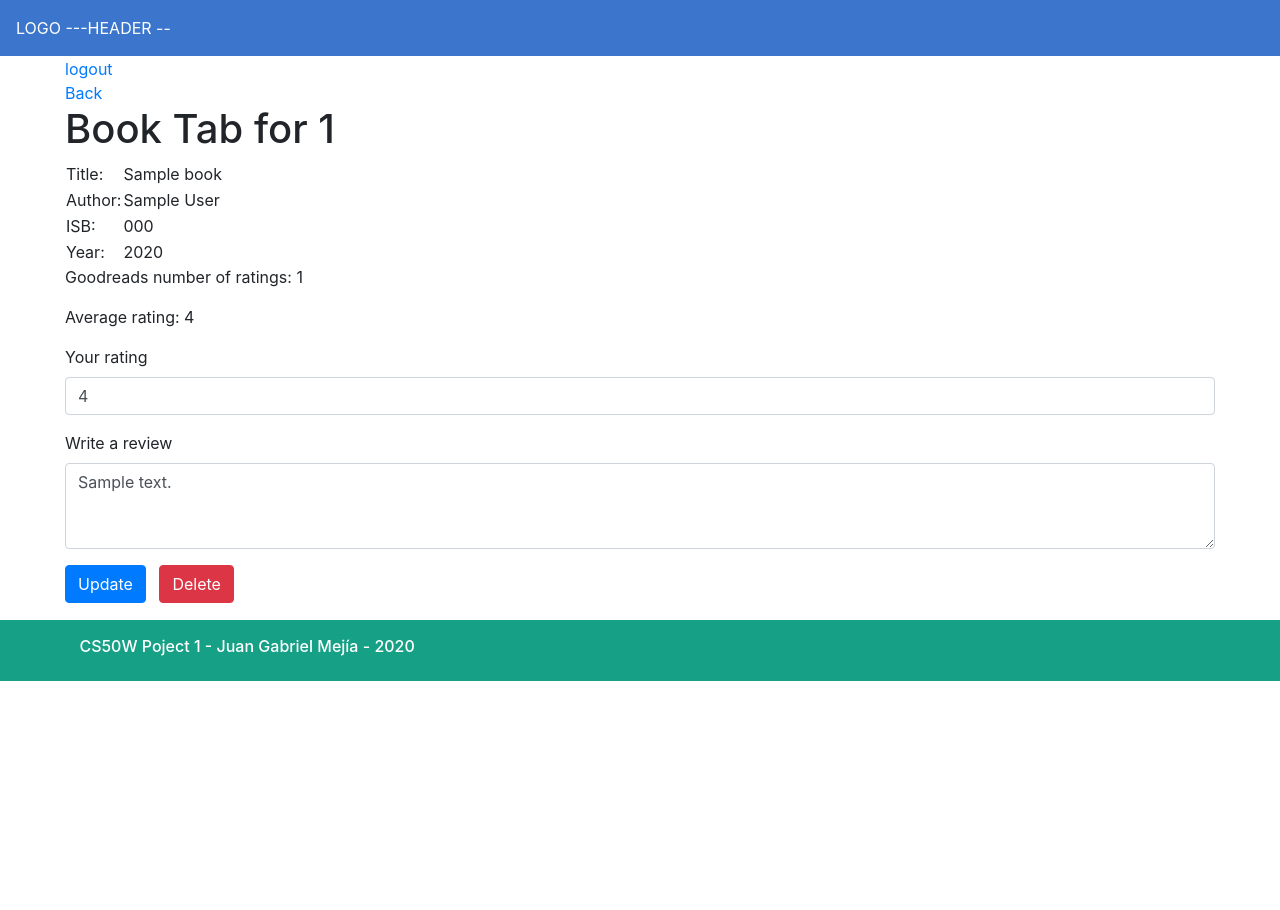
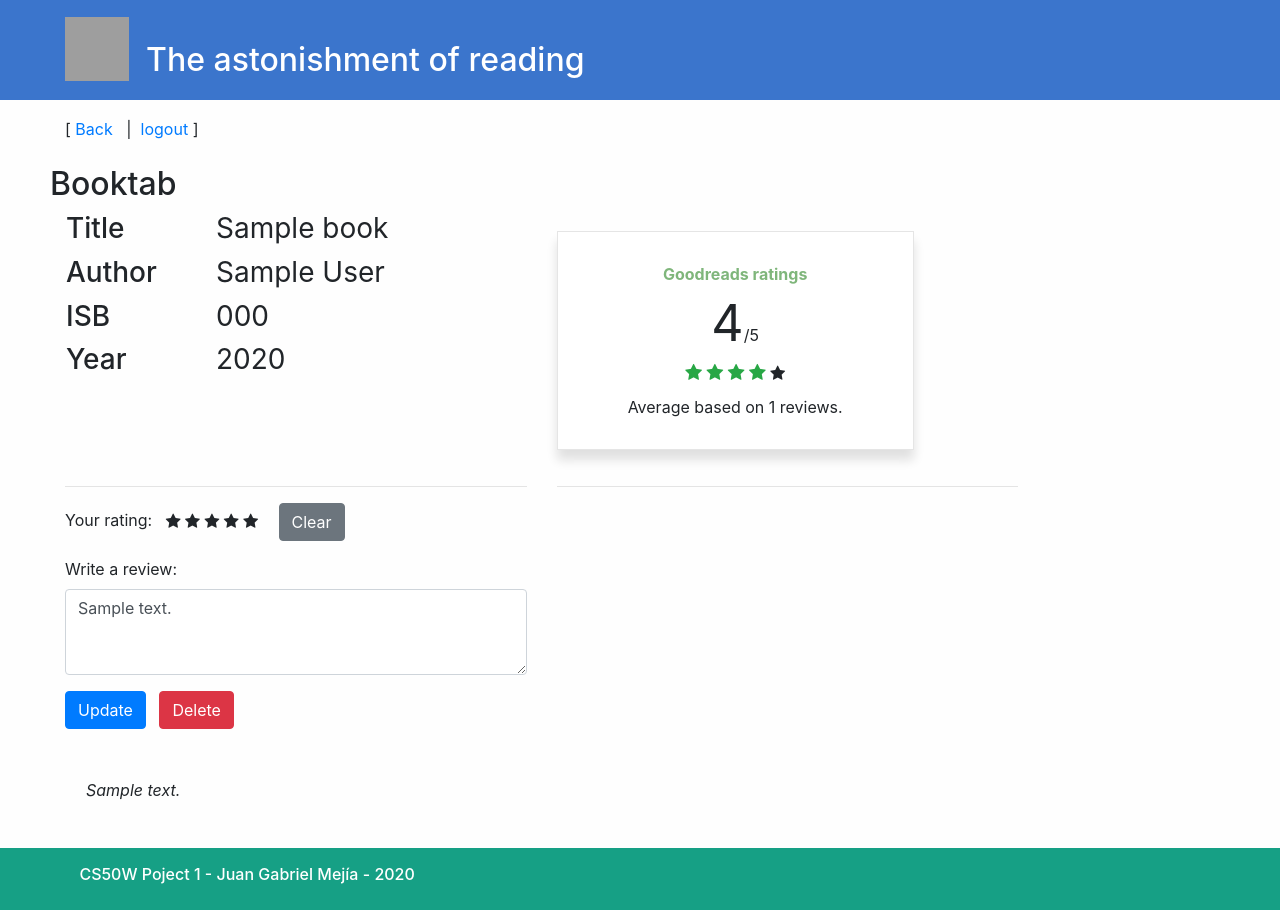
Before and after one commit to juan-hdv/Book-Reviewing, a Flask app: template templates/booktab.html in a window 1280 px wide. Before the commit the page ends 681 px from the top, so only its background shows below. Run offline with Flask 2, Linux system fonts and the light colour scheme; the template is opened without the code that fills it: most values are stand-ins (such as "Sample title", 1, 10 or a date in 2020); some libraries are stand-ins or nearby versions; grey boxes are pictures that could not be loaded.

Commit message:
All requirements done so far!

```diff
--- a/application.py
+++ b/application.py
@@ -3,14 +3,43 @@ import requests
 import os, re
 import json
 import numpy as np
+import decimal
 
-from flask import Flask, session, render_template, request, redirect, url_for
+from flask import Flask, session, render_template, request, redirect, url_for, abort
 from flask_session import Session
+from flask import jsonify
+
 from sqlalchemy import create_engine
 from sqlalchemy.orm import scoped_session, sessionmaker
+
 from datetime import timedelta
 
+from security import *
+
 app = Flask(__name__)
+
+# To avoid "TypeError: Object of type Decimal is not JSON serializable"
+class DecimalEncoder(json.JSONEncoder):
+    def default(self, o):
+        if isinstance(o, decimal.Decimal):
+            return str(o)
+        return super(DecimalEncoder, self).default(o)
+
+
+#########################
+#   ERROR HANDLERS
+@app.errorhandler(404)
+def page_not_found(e):
+    return render_template('http_error404.html'), 404
+
+@app.errorhandler(403)
+def forbidden(e):
+    return render_template('http_error403.html'), 403
+
+app.register_error_handler(404, page_not_found)
+app.register_error_handler(403, forbidden)
+#########################
+
 
 # Check for environment variable
 if not os.getenv("DATABASE_URL"):
@@ -36,7 +65,7 @@ def index ():
         return redirect(url_for('books'))
     else:
         return render_template("login.html", msgType="alert-light", #bootstrap alert
-                                             msgText="Please type your username and password")
+                                             msgText="Please type your username and password.")
 
 
 @app.route("/login",methods=["POST"])
@@ -45,11 +74,12 @@ def login():
     username = request.form.get ('username')
     password = request.form.get ('password')
     # Make sure username exist and password is correct
-    user = db.execute("SELECT * FROM users WHERE usr = :usr AND pass = :pwd", {"usr": username, "pwd":password}).first()
+    user = db.execute("SELECT * FROM users WHERE usr = :usr", {"usr": username}).first()
     if user:
-        session["userId"] = user.id
-        session["username"] = user.name
-        return redirect(url_for("index"))
+        if check_encrypted_password(password, user.passw):
+            session["userId"] = user.id
+            session["username"] = user.name
+            return redirect(url_for("index"))
 
     return render_template("login.html", msgType="alert-danger", #bootstrap alert
                                          msgText="Invalid user or password! Try again.")
@@ -72,14 +102,17 @@ def saveRegistration():
     user = request.form.get ('user')
     password = request.form.get ('password')
 
+    # Encrypt password
+    password = encrypt_password (password)
+
     # Make sure username does not exist
     if db.execute("SELECT * FROM users WHERE usr = :usr", {"usr": user}).rowcount != 0:
         return render_template("error.html", message="Username is not available. Please use a diffent username.")
-    db.execute("INSERT INTO users (name, email, usr, pass) VALUES (:name, :email, :user, :password)",
+    db.execute("INSERT INTO users (name, email, usr, passw) VALUES (:name, :email, :user, :password)",
             {"name": name, "email": email, "user":user, "password":password})
     db.commit()
     return render_template("login.html", msgType="alert-success", #bootstrap alert
-                                         msgText="Please type your username and password")
+                                         msgText="Registration successful. Please type your username and password.")
 
 
 @app.route("/books",methods=["GET"])
@@ -95,9 +128,9 @@ def books():
         searchResults = session["searchResults"]
 
         numResults = len(searchResults)
-        msg = f"{numResults} books found. "
+        msg = f"[ {numResults} books found ]"
         if not numResults:
-            msg +="Change your parameters or search terms and try again"
+            msg +="Change your search terms or the parameters and try again."
     else: # First access to this page
         msg = "There are thousands of books among which you can find those of your preferences."
 
@@ -159,7 +192,7 @@ def booksSearch():
 
 
 @app.route("/booktab/<int:bookId>",methods=["GET"])
-def booktab(bookId):
+def booktab(bookId, updated=0):
     # Get book info, including the user review and rating if present
     book = db.execute("SELECT * FROM books as b \
         LEFT JOIN reviews as r ON r.bookId = b.id AND r.userId = :userId \
@@ -172,13 +205,21 @@ def booktab(bookId):
     userReview = {"text": book.txt, "rating": book.rating}
     goodreadsRating = getGoodreadsRating (book.isbn)
 
-    return render_template("booktab.html",book=book, goodreadsRating=goodreadsRating, userReview=userReview)
+    # updated parameter is Set to 1 when bookReview() redirects here
+    updated = request.args.get('updated');
+    if updated:
+        msgType ="alert-success"
+        msgText = "Your rating and review have been updated."
+    else:
+        msgType = msgText = ""
+
+    return render_template("booktab.html",book=book, goodreadsRating=goodreadsRating, userReview=userReview,
+                                          msgType=msgType, msgText=msgText)
 
 def getGoodreadsRating (isbn):
     # Get gooreads book rating
     headers = {"content-type": "application/json"}
     r = requests.get("https://www.goodreads.com/book/review_counts.json", params={"key": "ZR0Vn8jaLessV6NJqMdPTA", "isbns": isbn}, headers=headers)
-
     if r.status_code == 200:
         bookInfo= r.json()
          # Get the firts (the only) element in list: a dict.
@@ -213,4 +254,33 @@ def bookReview():
         raise Exception(f'Invalid operation - Unknown botton action: {action}')
     db.commit()
 
-    return redirect (url_for("booktab",bookId=bookId))
+    return redirect (url_for("booktab",bookId=bookId, updated=1))
+
+
+@app.route("/api/<string:isbn>",methods=["GET"])
+def apiGetISBN(isbn,):
+    # Get book info, including the user review and rating if present
+    book = db.execute("SELECT b.*, AVG(r.rating) as average_score, COUNT(*) as review_count FROM books as b \
+        JOIN reviews as r ON r.bookId = b.id \
+        WHERE b.isbn = :bookIsbn \
+        GROUP BY b.id",{"bookIsbn":isbn}).fetchone()
+
+    # book = db.execute("SELECT * FROM books WHERE id = :id", {"id": bookId}).fetchone()
+    if book is None:
+        abort(404, description=f"Resource not found - ISBN: {isbn}")
+
+    response = {"title": book.title,
+                "author": book.author,
+                "year": book.year,
+                "isbn": book.isbn,
+                "review_count": book.review_count,
+                "average_score": round (book.average_score,2)}
+
+    return json.dumps(response,indent=4, sort_keys=False, cls=DecimalEncoder)
+
+
+'''
+if __name__ == '__main__':
+    app.debug = True
+    app.run(host = '0.0.0.0',port=5000)
+'''
--- a/requirements.txt
+++ b/requirements.txt
@@ -2,3 +2,4 @@ Flask
 Flask-Session
 psycopg2-binary
 SQLAlchemy
+passlib
--- a/static/css/main.css
+++ b/static/css/main.css
@@ -1,4 +1,9 @@
 /* HTML5 selectors */
+body {
+  margin: 0;
+  padding: 0;
+  background: #fefefe; }
+
 article {
   color: #000;
   background-color: #a5bcc9; }
@@ -12,58 +17,53 @@ aside {
   border: 3px inset #a5bcc9; }
 
 header {
+  height: 100px;
+  padding: 1em 0 1em 0;
   color: #fff;
   background-color: #3B75CC;
-  padding: 1em; }
+  margin-bottom: 1em; }
+  header img {
+    width: 64px;
+    height: 64px;
+    float: left; }
 
 footer {
   color: #fff;
   background-color: #16a085;
-  padding: 1em; }
+  padding: 1em;
+  margin-top: 1em; }
 
-img {
-  margin: 10px auto;
-  width: 100%;
-  display: block; }
+small {
+  font-size: 0.8em; }
 
-a:hover {
-  color: #096e87; }
-
-/* New selectors */
-small {
-  font-size: 0.7em;
-  font-family: inherit; }
+booktab table td.fieldname {
+  width: 150px; }
+booktab table td.fieldvalue h3 {
+  font-weight: normal; }
 
 /*********** Classes **************/
-/* Rating */
-.rating {
-  float: left; }
-
-.rating span {
-  font-size: 16px;
-  cursor: pointer;
-  float: right; }
-
-.rating span:hover, .rating span:hover ~ span {
-  color: red; }
+.clear {
+  clear: both;
+  display: block;
+  height: 1em;
+  line-height: 1em; }
 
 /**/
 .MyContainer {
   margin: 0 5%;
   padding: 1px; }
-  .MyContainer .row {
-    border: 1px solid #a5bcc9; }
 
 .ColorGrid {
   background-color: #d2d2d2; }
 
 /* IDs */
 #message_zone {
-  margin: 2px 4%;
-  padding: 0.5em 0.5em 0 0.5em;
-  border: 1px solid #a5bcc9;
-  text-align: center;
-  font-style: italic; }
+  padding-top: 20px;
+  font-style: italic;
+  /*	text-align: center; */ }
+
+#login input {
+  width: 280px; }
 
 /* MEDIA RULES */
 @media screen and (max-width: 600px) {
@@ -78,6 +78,48 @@ small {
     font-size: 90%; }
 
   h3 {
-    font-size: 80%; } }
+    font-size: 80%; }
+
+  .col-xs-0 hr, .col-sm-0 hr {
+    visibility: hidden; } }
+/***********************************/
+.raitingContent {
+  width: auto;
+  display: table;
+  margin-top: 20px;
+  margin-bottom: 20px; }
+
+.ratingBox {
+  background-color: #fff;
+  padding: 30px 70px;
+  /* Top-Bottom Right-Left */
+  border: 1px solid rgba(0, 0, 0, 0.1);
+  box-shadow: 0px 10px 10px #E0E0E0; }
+
+.productRating {
+  font-size: 50px; }
+
+/* Rating */
+.starsBox i:hover {
+  cursor: pointer;
+  font-size: 18px; }
+.starsBox span#clearButton {
+  padding-left: 1em; }
+
+.starsBox#getUserRating {
+  display: inline; }
+
+i.checked {
+  font-size: 18px;
+  color: #28a745; }
+
+.ratingText {
+  margin-top: 10px; }
+
+.ratingTitle {
+  color: #7fb67b;
+  font-weight: bold; }
+
+/**/
 
 /*# sourceMappingURL=main.css.map */
--- a/static/css/main.scss
+++ b/static/css/main.scss
@@ -2,6 +2,12 @@ $MainColor: #a5bcc9;
 $MarginContainer: 5%;
 
 /* HTML5 selectors */
+body {
+     margin: 0;
+     padding: 0;
+     background: #fefefe
+}
+
 article {
 	color: #000;
 	background-color: $MainColor;
@@ -17,56 +23,55 @@ aside {
 }
 
 header {
+	height: 100px;
+	padding:1em 0 1em 0;
 	color: #fff;
 	background-color: #3B75CC;
-	padding: 1em;
+	margin-bottom:1em;
+	img {
+		width:64px;
+		height:64px;
+		float: left;
+	}
 }
 
 footer {
 	color: #fff;
 	background-color: #16a085;
 	padding: 1em;
+	margin-top: 1em;
 }
 
-img {
-	 margin: 10px auto;
-	 width: 100%;
-	 display: block;
+small {
+	font-size: 0.8em;
 }
 
-a:hover {
-		color: #096e87;
-}
-
-/* New selectors */
-small {
-	font-size:0.7em;
-	font-family:inherit;
+booktab {
+	table {
+		td.fieldname {
+			width: 150px;
+		}
+		td.fieldvalue {
+			h3 {
+				font-weight: normal;
+			}
+		}
+	}
 }
 
 /*********** Classes **************/
 
-/* Rating */
-.rating {
-    float: left;
-}
-.rating span {
-    font-size: 16px;
-    cursor: pointer;
-    float: right;
-}
-
-.rating span:hover, .rating span:hover ~ span{
-    color: red;
+.clear {
+	clear: both;
+	display:block;
+	height: 1em;
+	line-height: 1em;
 }
 
 /**/
 .MyContainer {
 		margin: 0 $MarginContainer;
 		padding: 1px;
-		.row {
-		   border:1px solid $MainColor;
-		}
 }
 
 .ColorGrid {
@@ -75,11 +80,14 @@ small {
 
 /* IDs */
 #message_zone {
- 	  margin: 2px $MarginContainer - 1;
-		padding: 0.5em 0.5em 0 0.5em;
-		border:1px solid $MainColor;
-		text-align: center;
-		font-style: italic;
+	padding-top: 20px;
+	font-style: italic;
+/*	text-align: center; */
+}
+#login {
+	input {
+		width: 280px;
+	}
 }
 
 /* MEDIA RULES */
@@ -100,4 +108,57 @@ small {
 		@extend %CommonTitles;
 		font-size: 80%;
 	}
+
+	.col-xs-0 hr, .col-sm-0 hr {
+		visibility: hidden;
+	}
 }
+
+
+/***********************************/
+
+.raitingContent {
+     width: auto;
+     display: table;
+     margin-top: 20px;
+     margin-bottom: 20px;
+ }
+
+.ratingBox {
+     background-color: #fff;
+     padding: 30px 70px; /* Top-Bottom Right-Left */
+     border: 1px solid rgba(0, 0, 0, 0.1);
+     box-shadow: 0px 10px 10px #E0E0E0
+ }
+
+.productRating {
+     font-size: 50px
+ }
+ /* Rating */
+.starsBox {
+	i:hover {
+		cursor: pointer;
+		font-size: 18px;
+	}
+	span#clearButton {
+		padding-left: 1em;
+	}
+}
+.starsBox#getUserRating {
+	display: inline;
+}
+
+i.checked {
+	font-size: 18px;
+ 	color: #28a745;
+}
+
+.ratingText {
+     margin-top: 10px
+ }
+
+.ratingTitle {
+     color: #7fb67b;
+     font-weight: bold;
+ }
+ /**/
--- a/templates/booktab.html
+++ b/templates/booktab.html
@@ -5,83 +5,115 @@
 {% endblock %}
 
 {% block body %}
-	<a href="{{	url_for('logout') }}">logout</a>
-    <br>
-    <a href="{{ url_for('books') }}">Back</a>
+    [&nbsp;<a href="{{ url_for('books') }}">Back</a>&nbsp;&nbsp;&nbsp;|&nbsp;&nbsp;<a href="{{	url_for('logout') }}">logout</a>&nbsp;]
+    <br><br>
+    <booktab>
+        <div class="row">
+            <div class="col-xs-12">
+                <h2>Booktab</h2>
+            </div>
+        </div>
 
-	<br>
-    <h1>Book Tab for {{ book.id }}</h1>
+        <div class="row">
+            <div class="col-xs-12 col-sm-12 col-md-5 col-lg-5">
                 <table>
                     <tr>
-            <td>Title:</td>
-            <td>{{ book.title }}</td>
+                        <td class="fieldname"><h3>Title</h3></td>
+                        <td class="fieldvalue"><h3>{{ book.title }}</h3></td>
                     </tr>
                     <tr>
-            <td>Author:</td>
-            <td>{{ book.author }}</td>
+                        <td class="fieldname"><h3>Author</h3></td>
+                        <td class="fieldvalue"><h3>{{ book.author }}</h3></td>
                     </tr>
                     <tr>
-            <td>ISB: </td>
-            <td>{{ book.isbn }}</td>
+                        <td class="fieldname"><h3>ISB</h3> </td>
+                        <td class="fieldvalue"><h3>{{ book.isbn }}</h3></td>
                     </tr>
                     <tr>
-            <td>Year:</td>
-            <td>{{ book.year }}</td>
+                        <td class="fieldname"><h3>Year</h3></td>
+                        <td class="fieldvalue"><h3>{{ book.year }}</h3></td>
                     </tr>
                 </table>
+            </div>
 
+            <div class="col-xs-12 col-sm-12 col-md-5 col-lg-5">
                 <!-- Goodreads rating -->
                 {% if goodreadsRating.work_ratings_count == -1 %}
                 <p>
                     Goodreads rating service unavailable at the moment. Please try later.
                 </p>
                 {% else %}
-    <p>
-        Goodreads number of ratings: {{goodreadsRating.work_ratings_count}}
-    </p>
-    <p>
-        Average rating: {{goodreadsRating.average_rating}}
-    </p>
+                <div class="raitingContent text-center">
+                    <div class="ratingBox">
+                        <div class="ratingTitle">
+                            Goodreads ratings
+                        </div>
+                        <span class="productRating">{{goodreadsRating.average_rating}}</span><span>/5</span>
+                        <div class="startsBox">
+                            {% set r1 = (goodreadsRating.average_rating|int) %}
+                            {% set r2 = 5 - r1 %}
+                            {% for k in range(r1) %}
+                            <i class="fa fa-star checked"></i>
+                            {% endfor %}
+
+                            {% for k in range(r2) %}
+                            <i class="fa fa-star"></i>
+                            {% endfor %}
+                        </div>
+                        <div class="ratingText">
+                           Average based on {{ "{:,.0f}".format(goodreadsRating.work_ratings_count) }} reviews.
+                        </div>
+                    </div>
+                </div>
                 {% endif %}
-
-    <!-- personal rating -->
-    <script type="jscript">
-        $('.rating span').click(function(){
-            $("#rating").value = $(this).attr('id');
-        })
-    </script>
-
+            </div>
+        </div>
+        <div class="row">
+            <div class="col-xs-12 col-sm-12 col-md-5 col-lg-5">
+                <hr>
+            </div>
+            <div class="col-xs-0 col-sm-0 col-md-5 col-lg-5">
+                <hr>
+            </div>
+        </div>
+        <div class="row">
+            <div class="col-xs-12 col-sm-12 col-md-5 col-lg-5">
+                <!-- User rating -->
                 <form action="{{ url_for('bookReview') }}" method="post">
 
                     <input name="book_id" value="{{ book.id }}" hidden>
 
-    <!--
-        <div class="form-group" hidden>
-            <div class="rating">
-                <span id="5" class="glyphicon glyphicon-star"></span>
-                <span id="4" class="glyphicon glyphicon-star"></span>
-                <span id="3" class="glyphicon glyphicon-star"></span>
-                <span id="2" class="glyphicon glyphicon-star"></span>
-                <span id="1" class="glyphicon glyphicon-star"></span>
+                    <div class="form-group">
+                        <span>Your rating:&nbsp;&nbsp;</span>
+                        <div class="starsBox" name="getUserRating" id="getUserRating">
+                            <i class="fa fa-star" data-rating=1></i>
+                            <i class="fa fa-star" data-rating=2></i>
+                            <i class="fa fa-star" data-rating=3></i>
+                            <i class="fa fa-star" data-rating=4></i>
+                            <i class="fa fa-star" data-rating=5></i>
+                            <input class="form-control" name="user_rating" id="user_rating" type="number" value="{% if userReview != None %}{{ userReview.rating}}{% else %}5{% endif %}" hidden>
+                            <span id='clearButton'><button type="button" class="btn btn-secondary" id="clear">Clear</button></span>
                         </div>
                     </div>
-    -->
-
                     <div class="form-group">
-            <label for="rating">Your rating</label>
-            <input class="form-control" id="rating" name="user_rating" placeholder="Give a rating" type="number"
-                   value="{% if userReview != None %}{{ userReview.rating}}{% else %}5{% endif %}" required>
-        </div>
-
-        <div class="form-group">
-            <label for="user_review">Write a review</label>
+                        <label for="user_review">Write a review:</label>
                         <textarea class="form-control" id="user_review" name="user_review" placeholder="" rows="3" required>{% if userReview != None and userReview.text != None %}{{ userReview.text}}{% endif %}</textarea>
                     </div>
 
                     <div class="form-group">
-            <button type="submit" class="btn btn-primary"   name="buttonAction" value="update">Update</button>&nbsp;&nbsp;
+                        <button type="submit" class="btn btn-primary" name="buttonAction" value="update">Update</button>&nbsp;&nbsp;
                         <button type="submit" class="btn btn-danger" name="buttonAction" value="delete">Delete</button>
                     </div>
                 </form>
+                <div id="message_zone">
+                    <div class="alert {{ msgType }}" role="alert">{{ msgText }}</div>
+                </div>
+            </div>
+            <div class="col-xs-12 col-sm-12 col-md-5 col-lg-5">
+            </div>
+        </div>
+
+    </booktab>
+
 
 {% endblock %}
--- a/templates/layout.html
+++ b/templates/layout.html
@@ -1,15 +1,25 @@
 <!DOCTYPE html>
 <html>
     <head>
+        <title>{% block title %}{% endblock %}</title>
+
         <meta charset="UTF-8">
-        <title>{% block title %}{% endblock %}</title>
+        <meta name="viewport" content="width=device-width, user-scalable=no, initial-scale=1, maximum-scale=1" >
+
         <link rel="stylesheet" href="https://stackpath.bootstrapcdn.com/bootstrap/4.4.1/css/bootstrap.min.css" integrity="sha384-Vkoo8x4CGsO3+Hhxv8T/Q5PaXtkKtu6ug5TOeNV6gBiFeWPGFN9MuhOf23Q9Ifjh" crossorigin="anonymous">
-        <link rel="stylesheet" href="{{ url_for('static', filename='css/main.css') }}">
-        <meta name="viewport" content="width=device-width, user-scalable=no, initial-scale=1, maximum-scale=1" >
+        <link rel="stylesheet" href="https://cdnjs.cloudflare.com/ajax/libs/font-awesome/4.7.0/css/font-awesome.min.css">
+        <link rel="stylesheet" href="{{ url_for('static', filename='css/main.css') }}" >
+        <link rel="shortcut icon" href="{{ url_for('static', filename='favicon.ico') }}">
     </head>
     <body>
         <header>
-            LOGO ---HEADER --
+            <div class="MyContainer">
+                <div>
+                    <img src="{{ url_for('static', filename='img/book-half.svg') }}" alt="Books" >
+                    <br>
+                    <h2>&nbsp;&nbsp;The astonishment of reading</h2>
+                </div>
+            </div>
         </header>
         <div class="MyContainer">
             {% block body %}
@@ -23,9 +33,9 @@
         </footer>
 
         <!-- Last version of Javascript from Jquery and Bootstrap -->
-        <script src="https://code.jquery.com/jquery-3.3.1.slim.min.js" integrity="sha384-q8i/X+965DzO0rT7abK41JStQIAqVgRVzpbzo5smXKp4YfRvH+8abtTE1Pi6jizo" crossorigin="anonymous"></script>
-        <script src="https://cdnjs.cloudflare.com/ajax/libs/popper.js/1.14.7/umd/popper.min.js" integrity="sha384-UO2eT0CpHqdSJQ6hJty5KVphtPhzWj9WO1clHTMGa3JDZwrnQq4sF86dIHNDz0W1" crossorigin="anonymous"></script>
-        <script src="https://stackpath.bootstrapcdn.com/bootstrap/4.3.1/js/bootstrap.min.js" integrity="sha384-JjSmVgyd0p3pXB1rRibZUAYoIIy6OrQ6VrjIEaFf/nJGzIxFDsf4x0xIM+B07jRM" crossorigin="anonymous"></script>
-
+        <script src="https://code.jquery.com/jquery-3.4.1.slim.min.js" integrity="sha384-J6qa4849blE2+poT4WnyKhv5vZF5SrPo0iEjwBvKU7imGFAV0wwj1yYfoRSJoZ+n" crossorigin="anonymous"></script>
+        <script src="https://cdn.jsdelivr.net/npm/popper.js@1.16.0/dist/umd/popper.min.js" integrity="sha384-Q6E9RHvbIyZFJoft+2mJbHaEWldlvI9IOYy5n3zV9zzTtmI3UksdQRVvoxMfooAo" crossorigin="anonymous"></script>
+        <script src="https://stackpath.bootstrapcdn.com/bootstrap/4.4.1/js/bootstrap.min.js" integrity="sha384-wfSDF2E50Y2D1uUdj0O3uMBJnjuUD4Ih7YwaYd1iqfktj0Uod8GCExl3Og8ifwB6" crossorigin="anonymous"></script>
+        <script src="{{ url_for('static', filename='js/main.js') }}" lang="Javascript"></script>
     </body>
 </html>
--- a/templates/registration.html
+++ b/templates/registration.html
@@ -5,13 +5,14 @@
 {% endblock %}
 
 {% block body %}
+    [&nbsp;<a href="{{ url_for('index') }}">Back</a>&nbsp;]
     <h1>User Registration</h1>
 
     <form action="{{ url_for('saveRegistration') }}" method="post">
 
         <div class="form-group">
+            <input class="form-control" name="name" placeholder="Your name" required>
         </div>
-            <input class="form-control" name="name" placeholder="Your name" required>
 
         <div class="form-group">
             <input class="form-control" name="email" type="email" placeholder="Email" required>
@@ -26,9 +27,8 @@
         </div>
 
         <div class="form-group">
-            <button class="btn btn-primary">Login</button>
+            <button class="btn btn-primary">Register</button>
         </div>
 
     </form>
-    <p>If you do not have an account, please register <a href="{{ url_for('register') }}">here</a></p>
 {% endblock %}
```
Also changed, not shown: templates/books.html (+13 -11 lines), templates/error.html (deleted, +0 -10 lines), templates/login.html (+19 -9 lines), README.md, 1 other file. Lines whose indentation alone changed are shown as unchanged.
